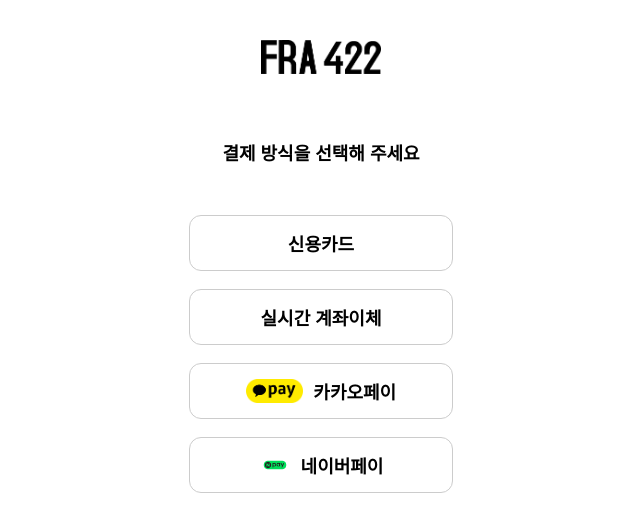
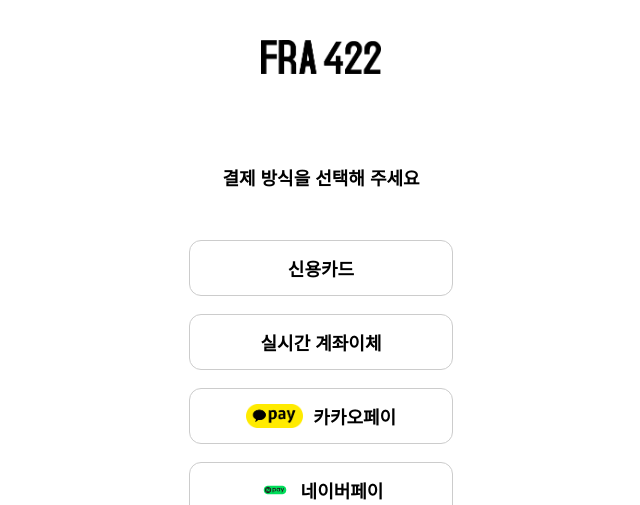
Before and after one commit to abcbakery/fra422-checkout, a plain HTML site: page payment.html in a window 1280 px wide. Shown: the top 505 px of the page, without its empty margins (319-959 px from the left). Drawn offline with Linux system fonts and the light colour scheme; a web font is replaced by a local one.

Commit message:
Update style.css

```diff
--- a/style.css
+++ b/style.css
@@ -199,3 +199,8 @@
 .payment-page .pickup-button {
   margin-bottom: 8px;
 }
+
+/* payment 페이지 전용 타이틀 스타일 */
+.payment-title {
+  margin-top: 50px;  /* 원하는 만큼 아래로 내리기 */
+}
```
